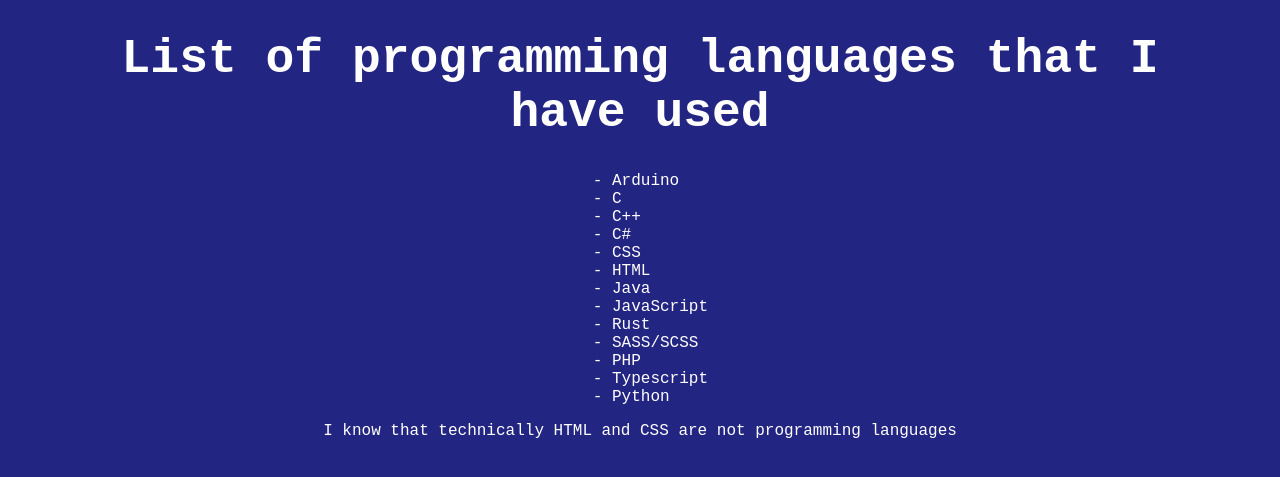
After one commit to Nikicoraz/SitoPersonale, a PHP site: page /programming.html in a window 1280 px wide. The commit adds this page. Shown: the top 477 px of the page. Run offline with PHP 8.4, Linux system fonts and the light colour scheme.

Commit message:
Programming languages

```diff
--- /dev/null
+++ b/programming.html
@@ -0,0 +1,29 @@
+<!DOCTYPE html>
+<html lang="en">
+<head>
+    <meta charset="UTF-8">
+    <link rel="stylesheet" href="style.css">
+    <title>Programming languages</title>
+</head>
+<body>
+    <h1>List of programming languages that I have used</h1>
+    <div class="center">
+        <ul class="line-list">
+            <li>Arduino</li>
+            <li>C</li>
+            <li>C++</li>
+            <li>C#</li>
+            <li>CSS</li>
+            <li>HTML</li>
+            <li>Java</li>
+            <li>JavaScript</li>
+            <li>Rust</li>
+            <li>SASS/SCSS</li>
+            <li>PHP</li>
+            <li>Typescript</li>
+            <li>Python</li>
+        </ul>
+    </div>
+    <p>I know that technically HTML and CSS are not programming languages</p>
+</body>
+</html>
--- a/style.css
+++ b/style.css
@@ -11,14 +11,18 @@ body{
     background-color: var(--bg);
     color: var(--text);
     margin: 0 auto;
+    text-wrap: wrap;
+    width: 90%;
     text-align: center;
-    text-wrap: wrap;
-    width: 40%;
 }
 
 h1{
-    position: relative;
-    font-size: 5rem;
+    font-size: 3rem;
+}
+
+#bio{
+    max-width: 800px;
+    margin: auto;
 }
 
 a{
@@ -28,3 +32,16 @@ a{
 a:hover{
     color: var(--light);
 }
+
+.center{
+    margin: auto;
+    width: fit-content;
+}
+
+.center *{
+    width: fit-content;
+}
+
+.line-list{
+    list-style-type: "- ";
+}
```
Also changed, not shown: index.php (+7 -3 lines), .htaccess (added).
